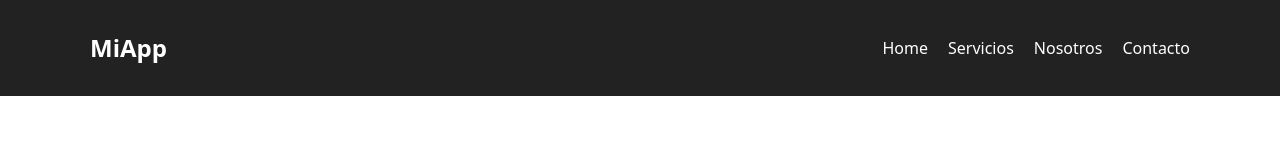
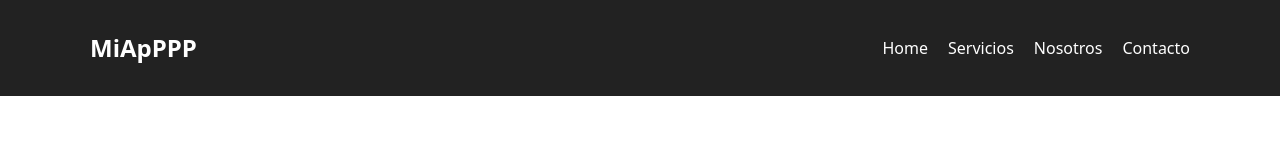
Before and after one commit to Pitol01/landing-page, a React (Vite) app: page / in a window 1280 px wide. Shown: the top 160 px of the page. Built offline with nearby package versions, Linux system fonts and the light colour scheme.

Commit message:
hicealgo

```diff
--- a/src/ui/components/common/Header.tsx
+++ b/src/ui/components/common/Header.tsx
@@ -1,12 +1,12 @@
 import { useState } from "react";
 import "./header.css"
 
-export const Header = () => {
+export const Header = () =>  {
   const [open, setOpen] = useState(false);
   return <header><nav className="navbar">
       <div className="navbar-container">
 
-        <h1 className="navbar-logo">MiApp</h1>
+        <h1 className="navbar-logo">MiApPPP</h1>
 
 
         <ul className={`navbar-links ${open ? "active" : ""}`}>
```
